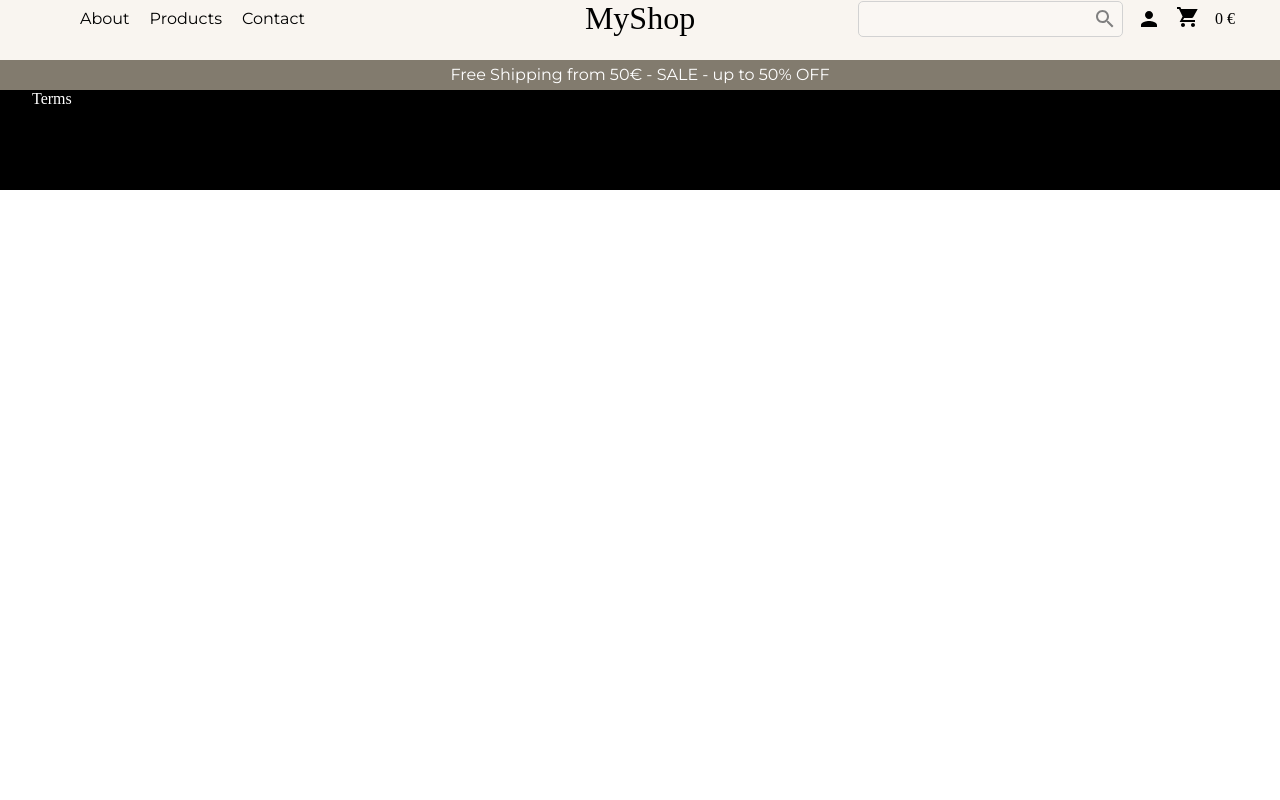
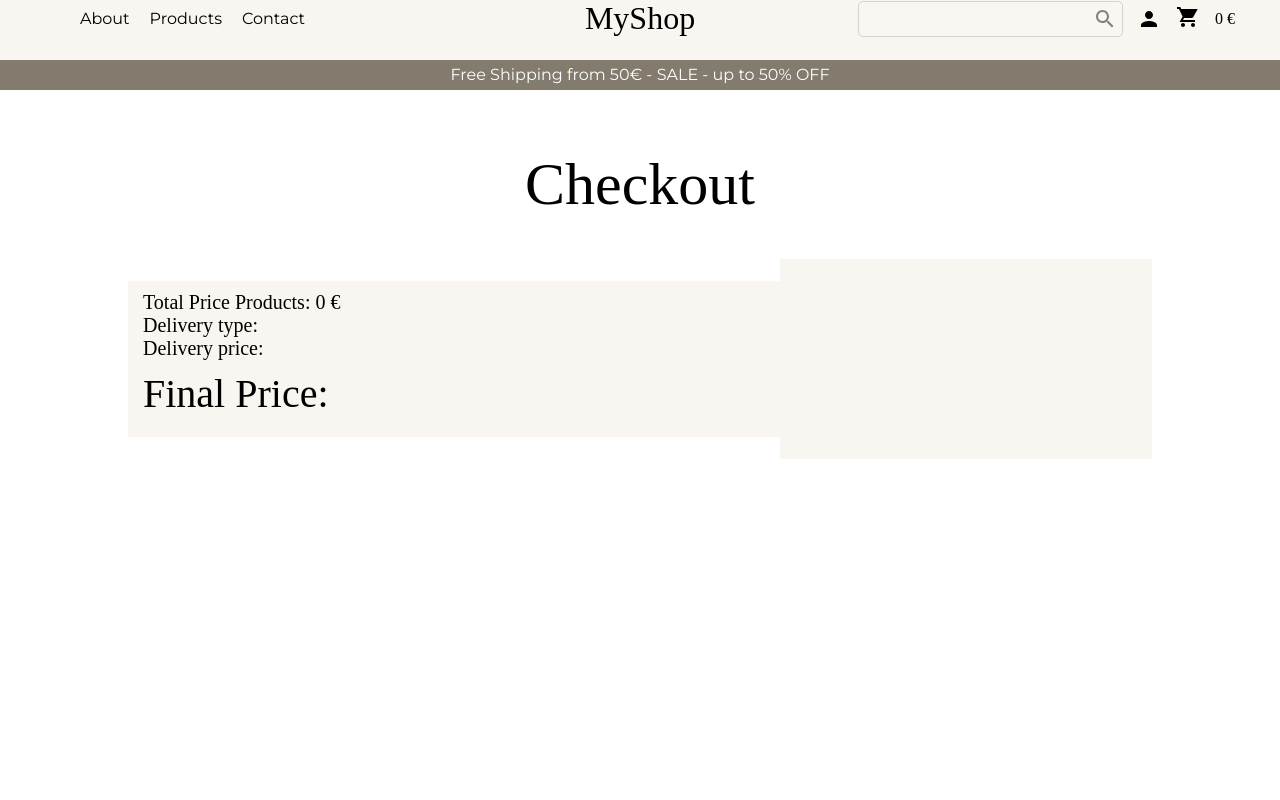
Before and after one commit to mahtyns/myshop-ecommerce-store, a React (Create React App) app: page /checkout in a window 1280 px wide. Shown: the top 800 px of the page. Built offline with nearby package versions, Linux system fonts and the light colour scheme; a web font is replaced by a local one.

Commit message:
added purchase summary page

```diff
--- a/src/App.js
+++ b/src/App.js
@@ -1,4 +1,4 @@
-import React, { useState, useEffect } from "react";
+import React, { useState } from "react";
 import AlertInformationNavbar from "./components/AlertInformationNavbar";
 import Home from "./pages/Home";
 import Cart from "./pages/Cart";
@@ -9,6 +9,7 @@ import { BrowserRouter as Router } from "react-router-dom";
 import Footer from "./components/Footer";
 import { Routes, Route } from "react-router";
 import ProductsShop from "./pages/ProductsShop";
+import PurchaseSummary from "./pages/PurchaseSummary";
 
 const App = () => {
   const [itemsAddedToCartList, setItemsAddedToCartList] = useState([]);
@@ -18,7 +19,7 @@ const App = () => {
 
   const addItemToCart = (addedProduct) => {
     let addedMultipleIndex = itemsAddedToCartList.findIndex(product => product.id === addedProduct.id);
-    let newProductInCart = {id: addedProduct.id, price: addedProduct.price, amount: 1};
+    let newProductInCart = {name: addedProduct.name, id: addedProduct.id, price: addedProduct.price, amount: 1};
     if (!checkIfRepeatedInCart(addedProduct.id)) {
       setItemsAddedToCartList([...itemsAddedToCartList, newProductInCart]);
       setFinalPriceCount(finalPriceCount + addedProduct.price );
@@ -91,6 +92,9 @@ const App = () => {
             }
           />
           <Route path="/about" element={<About />} />
+          <Route path="checkout" element={<PurchaseSummary
+          itemsAddedToCartList={itemsAddedToCartList}
+          finalPriceCount={finalPriceCount} />} />
         </Routes>
       </Router>
       <Footer />
--- a/src/components/Navbar.jsx
+++ b/src/components/Navbar.jsx
@@ -5,12 +5,12 @@ import Form from '../pages/Form';
 import ProductsShop from '../pages/ProductsShop';
 import { Search, ShoppingCartSharp, PersonSharp } from '@material-ui/icons';
 import { Badge } from '@material-ui/core';
-import { Routes, Route, Link } from "react-router-dom";
+import { Link } from "react-router-dom";
 import { NavbarContainer, NavbarWrapper, NavbarLogo, NavigationLinksContainer, UserInteractionsContainer, SearchInputWrapper, SearchInput, NavigationList, ListItem } from '../styling/navbarStyling';
 
 
 
-const Navbar = ({ itemsAddedToCartList, finalPriceCount, itemsCartNumber }) => {
+const Navbar = ({ finalPriceCount, itemsCartNumber }) => {
     return (
         <NavbarContainer>
             <NavbarWrapper>
--- a/src/components/ShopSummary.jsx
+++ b/src/components/ShopSummary.jsx
@@ -1,5 +1,8 @@
 import styled from 'styled-components';
-import { SummaryTotalContainer, PaySummary, TotalPriceSummary, DeliveryOptionsContainer, SummaryBuyButton, TotalSummaryInfo } from '../styling/userCartStyling';
+import { deliveryOptions } from '../data';
+import { SharedParagraph } from '../styling/sharedStyling';
+import { SummaryTotalContainer, PaySummary, TotalPriceSummary, DeliveryOptionsContainer, SummaryBuyButton, TotalSummaryInfo, DeliveryOptionsSelect } from '../styling/userCartStyling';
+import { Link } from "react-router-dom";
 
 const ShopSummary = ({ finalPriceCount }) => {
     return (
@@ -7,10 +10,17 @@ const ShopSummary = ({ finalPriceCount }) => {
             <PaySummary>
                 <TotalPriceSummary>Total: {finalPriceCount} €</TotalPriceSummary>
                 <TotalSummaryInfo>Lorem ipsum dolor sit amet consectetur adipisicing elit. Eius optio molestias corrupti numquam quisquam quae itaque harum hic temporibus quibusdam?</TotalSummaryInfo>
-                <SummaryBuyButton>Continue</SummaryBuyButton>
+                <Link to="/checkout"><SummaryBuyButton>Continue</SummaryBuyButton></Link>
             </PaySummary>
-            <DeliveryOptionsContainer>Delivery Options</DeliveryOptionsContainer>
-        </SummaryTotalContainer>
+            <DeliveryOptionsContainer>Delivery Options
+                <SharedParagraph>Choose one delivery option from below:</SharedParagraph>
+                <DeliveryOptionsSelect>
+                    {deliveryOptions.map(option =>
+                        <option value={option.title}>{option.title}, {option.price} €</option>
+                    )}
+                </DeliveryOptionsSelect>
+            </DeliveryOptionsContainer>
+        </SummaryTotalContainer >
     )
 }
 
--- a/src/data.js
+++ b/src/data.js
@@ -129,3 +129,33 @@ export const banners = [
     title: "Check Perfume on SALE",
   },
 ];
+
+//Delivery Options
+export const deliveryOptions = [
+  {
+    title: "PostService",
+    price: 2.99,
+    deliveryTimeDays: 5
+  },
+  {
+    title: "PostService 48h",
+    price: 9.99,
+    deliveryTimeDays: 2
+  },
+  {
+    title: "DPM Delivery",
+    price: 7.99,
+    deliveryTimeDays: 3
+  },
+  {
+    title: "DPM City Box",
+    price: 8.99,
+    deliveryTimeDays: 2
+  },
+  {
+    title: "In person / in store",
+    price: 0,
+    deliveryTimeDays: 3
+  },
+
+]
--- /dev/null
+++ b/src/pages/PurchaseSummary.jsx
@@ -0,0 +1,28 @@
+import React from 'react';
+import { CartCheckoutContainer, PurchaseCheckoutPageContainer, TotalPriceSummaryContainer, ConfirmPurchaseContainer } from '../styling/purchaseSummaryStyling';
+import { SharedSecondaryText, SharedSubtitle, SharedTitle } from '../styling/sharedStyling';
+
+
+const PurchaseSummary = ({ itemsAddedToCartList, finalPriceCount }) => {
+    return (
+        <PurchaseCheckoutPageContainer>
+            <SharedTitle>Checkout</SharedTitle>
+            <CartCheckoutContainer>
+                <TotalPriceSummaryContainer>
+                    <SharedSecondaryText>
+                        {itemsAddedToCartList.map((item, index) =>
+                            <p>{index + 1} - Product: {item.name} - Price: {item.price} € - Amount: {item.amount} - Total: {item.price * item.amount} € </p>
+                        )}
+                        <p>Total Price Products: {finalPriceCount} €</p>
+                        <p>Delivery type:</p>
+                        <p>Delivery price: </p>
+                        <SharedSubtitle>Final Price: </SharedSubtitle>
+                    </SharedSecondaryText>
+                </TotalPriceSummaryContainer>
+                <ConfirmPurchaseContainer></ConfirmPurchaseContainer>
+            </CartCheckoutContainer>
+        </PurchaseCheckoutPageContainer>
+    );
+};
+
+export default PurchaseSummary;
--- /dev/null
+++ b/src/styling/purchaseSummaryStyling.js
@@ -0,0 +1,25 @@
+import styledComponents from "styled-components";
+import styled from "styled-components";
+
+export const PurchaseCheckoutPageContainer = styled.div`
+min-height: 90vh;
+margin: 60px 0;
+`;
+
+export const CartCheckoutContainer = styled.div`
+display: flex;
+flex-direction: row;
+width: 80%;
+align-items: center;
+justify-content: space-evenly;
+margin: 40px auto`
+
+export const TotalPriceSummaryContainer = styled.div`
+background-color: rgb(249, 245, 240);
+width: 700px;
+height: auto`;
+
+export const ConfirmPurchaseContainer = styled.div`
+background-color: rgb(249, 245, 240);
+width: 400px;
+height: 200px`;
--- a/src/styling/sharedStyling.js
+++ b/src/styling/sharedStyling.js
@@ -18,4 +18,10 @@ padding: 30px 50px;
 display:flex;
 flex-direction: column;
 text-align: center;
+font-family: "Montserrat", sans-serif;
 `;
+
+export const SharedSecondaryText = styled.div`
+text-align: left;
+padding: 10px 15px;
+font-size: 20px`;
--- a/src/styling/userCartStyling.js
+++ b/src/styling/userCartStyling.js
@@ -21,7 +21,8 @@ margin: 10px 20px;
 display: flex;
 flex-direction: column;
 align-items: left;
-justify-content: center`;
+justify-content: center;
+`;
 
 export const CartSummaryContainer = styled.div`
 flex: 1;
@@ -58,6 +59,12 @@ padding: 10px 20px;
 margin: 20px 0;
 `;
 
+export const DeliveryOptionsSelect = styled.select`
+width: 90%;
+margin: 10px 0;
+border: none;
+`;
+
 export const SummaryBuyButton = styled.button`
 background-color: black;
 color: white;
@@ -65,12 +72,15 @@ padding: 10px 80px;
 font-size: 20px;
 border: none;
 margin: 10px 0;
+font-family: "Montserrat", sans-serif;
+cursor: pointer;
 `;
 
 export const TotalSummaryInfo = styled.p`
 font-size: 16px;
 color: gray;
-padding: 15px 25px;`;
+padding: 15px 25px;
+font-family: "Montserrat", sans-serif;`;
 
 // Container for all the products added to cart
 
```
